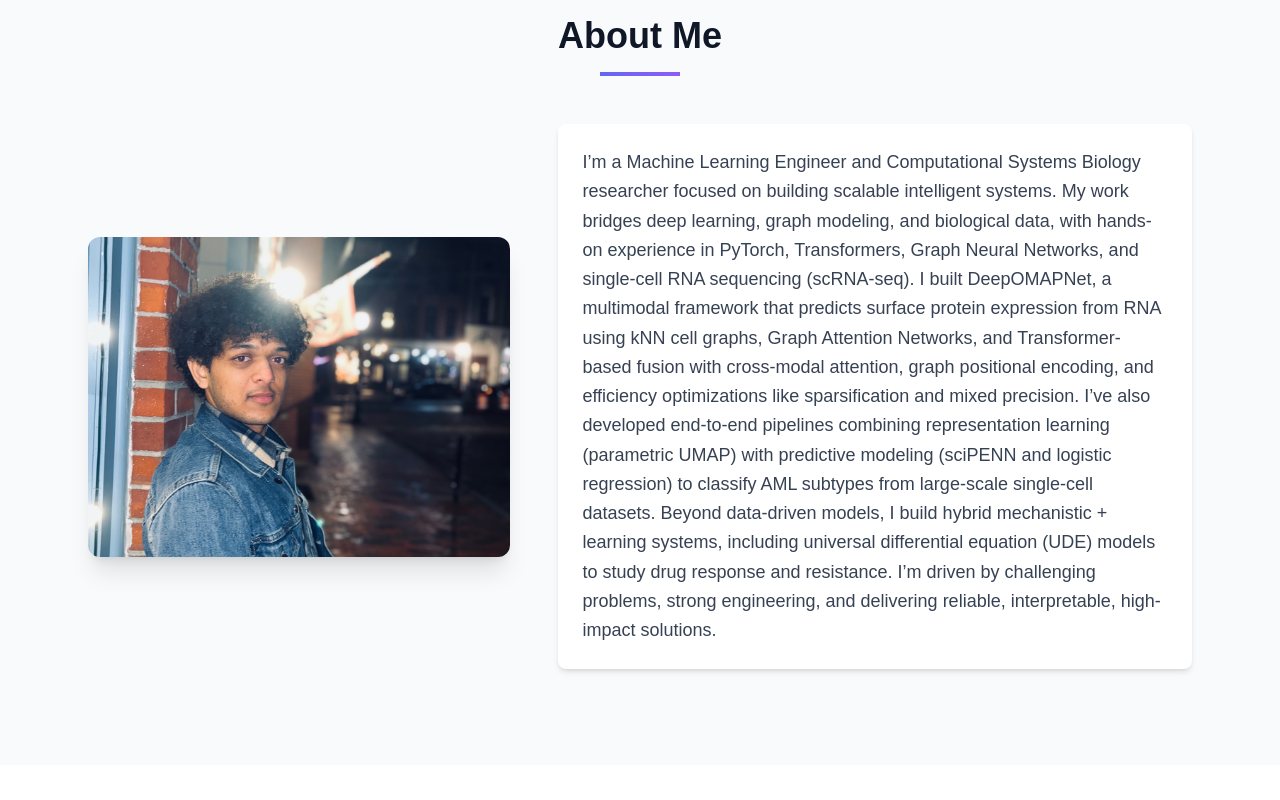
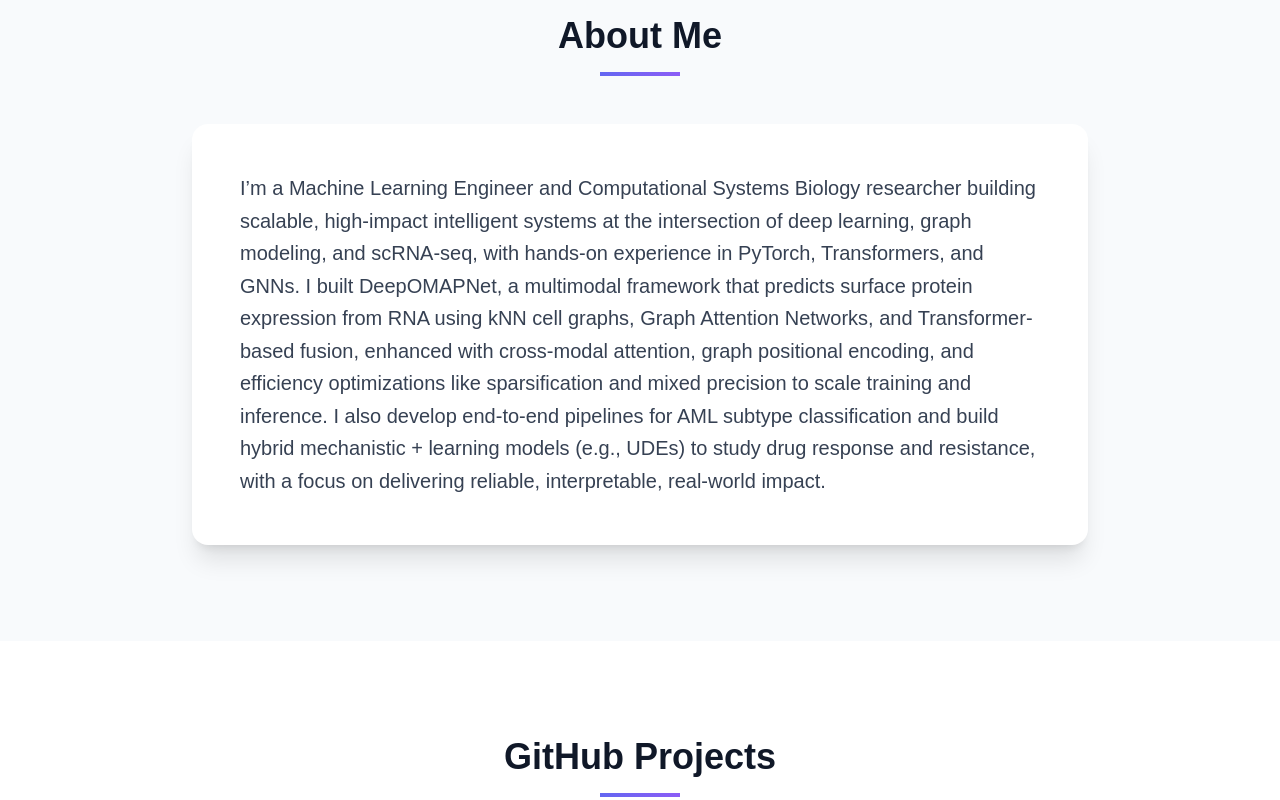
Before and after one commit to SreeSatyaGit/DeepOmap, a Next.js app: page /satya in a window 1280 px wide. Shown: the part 880-1680 px from the top of the page. Built offline with nearby package versions, Linux system fonts and the light colour scheme.

Commit message:
seo optimized

```diff
--- a/src/app/satya/layout.tsx
+++ b/src/app/satya/layout.tsx
@@ -1,9 +1,9 @@
 import type { Metadata, Viewport } from "next";
 
 export const metadata: Metadata = {
-  title: "Satya Nandivada ",
-  description: "Building deep learning systems that decode cellular complexity and transform single-cell data into actionable discoveries for precision medicine.",
-  keywords: "AI engineer, computational biology, deep learning, precision medicine, single-cell data, DeepOMAP, GAME LLC",
+  title: "Satya Nandivada | Machine Learning Engineer & Systems Biology Researcher",
+  description: "Machine Learning Engineer and researcher building high-impact intelligent systems at the intersection of Deep Learning, GNNs, scRNA-seq, and Computational Systems Biology. Expert in PyTorch and Transformers.",
+  keywords: "Machine Learning Engineer, ML Engineer, Satya Nandivada, Deep Learning, scRNA-seq, Computational Biology, GNN, PyTorch, Transformers, AI Research, Systems Biology Researcher, DeepOMAPNet",
   authors: [{ name: "Satya Nandivada" }],
   robots: "index, follow",
   icons: {
@@ -12,11 +12,17 @@ export const metadata: Metadata = {
     apple: "/logo/logoDeepOmap.png",
   },
   openGraph: {
-    title: "Satya Nandivada ",
-    description: "Building deep learning systems that decode cellular complexity and transform single-cell data into actionable discoveries for precision medicine",
+    title: "Satya Nandivada | Machine Learning Engineer & Systems Biology Researcher",
+    description: "Machine Learning Engineer and researcher building high-impact intelligent systems at the intersection of Deep Learning, GNNs, scRNA-seq, and Computational Systems Biology.",
     type: "website",
     locale: "en_US",
+    siteName: "Satya Nandivada Portfolio",
   },
+  twitter: {
+    card: "summary_large_image",
+    title: "Satya Nandivada | Machine Learning Engineer",
+    description: "Machine Learning Engineer specializing in scRNA-seq and Deep Learning systems.",
+  }
 };
 
 export const viewport: Viewport = {
--- a/src/app/satya/page.tsx
+++ b/src/app/satya/page.tsx
@@ -12,6 +12,27 @@ import ContactForm from "../../components/ContactForm";
 import { portfolioData } from "../../data/portfolio";
 
 export default function SatyaPage() {
+  const jsonLd = {
+    "@context": "https://schema.org",
+    "@type": "Person",
+    "name": "Satya Nandivada",
+    "jobTitle": "Machine Learning Engineer",
+    "description": "Machine Learning Engineer and researcher building high-impact intelligent systems at the intersection of Deep Learning, GNNs, and Computational Systems Biology.",
+    "url": "https://deepomap.com/satya",
+    "sameAs": [
+      portfolioData.contact.social.linkedin,
+      portfolioData.contact.social.github
+    ],
+    "knowsAbout": [
+      "Machine Learning",
+      "Deep Learning",
+      "Computational Systems Biology",
+      "scRNA-seq",
+      "PyTorch",
+      "Transformers",
+      "Graph Neural Networks"
+    ]
+  };
   const [isMenuOpen, setIsMenuOpen] = useState(false);
   const [activeSection, setActiveSection] = useState('');
 
@@ -51,6 +72,10 @@ export default function SatyaPage() {
 
   return (
     <div className="relative overflow-hidden">
+      <script
+        type="application/ld+json"
+        dangerouslySetInnerHTML={{ __html: JSON.stringify(jsonLd) }}
+      />
       {/* Header */}
       <header className="w-full bg-white text-[#0F172A] p-4 md:p-6 fixed top-0 z-50 shadow-sm backdrop-blur-sm bg-opacity-95 transition-all duration-300">
         <div className="max-w-7xl ml-4 md:ml-8 flex items-center justify-between">
@@ -160,27 +185,10 @@ export default function SatyaPage() {
               </div>
             </ScrollReveal>
 
-            <div className="flex flex-col md:flex-row items-center gap-12">
-              <ScrollReveal animation="slide-left" className="md:w-[40%]">
-                <div className="group">
-                  <div className="bg-white rounded-xl shadow-xl overflow-hidden transition-all duration-500 hover:shadow-2xl hover:scale-105">
-                    <div className="w-full h-80 relative overflow-hidden">
-                      <Image
-                        src={portfolioData.about.image}
-                        alt="About Me"
-                        fill
-                        className="object-cover object-center transition-transform duration-500 group-hover:scale-110"
-                        sizes="(max-width: 768px) 100vw, 40vw"
-                        priority
-                      />
-                    </div>
-                  </div>
-                </div>
-              </ScrollReveal>
-
-              <ScrollReveal animation="slide-right" className="md:w-[60%] space-y-6">
-                <div className="bg-white p-6 rounded-lg shadow-md transition-all duration-300 hover:shadow-lg hover:translate-y-[-2px]">
-                  <p className="text-gray-700 text-lg leading-relaxed">
+            <div className="max-w-4xl mx-auto">
+              <ScrollReveal animation="fade-up" className="space-y-6">
+                <div className="bg-white p-8 md:p-12 rounded-2xl shadow-xl transition-all duration-300 hover:shadow-2xl">
+                  <p className="text-gray-700 text-lg md:text-xl leading-relaxed whitespace-pre-line">
                     {portfolioData.about.bio}
                   </p>
                 </div>
--- /dev/null
+++ b/src/app/sitemap.ts
@@ -0,0 +1,18 @@
+import { MetadataRoute } from 'next';
+
+export default function sitemap(): MetadataRoute.Sitemap {
+    return [
+        {
+            url: 'https://deepomap.com',
+            lastModified: new Date(),
+            changeFrequency: 'monthly',
+            priority: 1,
+        },
+        {
+            url: 'https://deepomap.com/satya',
+            lastModified: new Date(),
+            changeFrequency: 'weekly',
+            priority: 0.8,
+        },
+    ];
+}
--- a/src/components/HeroGallery.tsx
+++ b/src/components/HeroGallery.tsx
@@ -5,14 +5,14 @@ import Image from 'next/image';
 
 const images = [
     {
-        src: '/images/gallery/Graduated.jpeg',
-        alt: 'Graduation Day',
-        caption: 'Celebrating Graduation Day'
+        src: '/images/gallery/ICSB_presentation.jpg',
+        alt: 'ICSB Presentation',
+        caption: 'Presenting research findings at IIT Bombay'
     },
     {
-        src: '/images/gallery/ICSB_presentation.jpg',
-        alt: 'ICSB Presentation',
-        caption: 'Presenting research findings at ICSB'
+        src: '/images/gallery/ICSB_me_and_kiran.jpg',
+        alt: 'ICSB Conference',
+        caption: 'Dr.Vanaja and Me at ISCB 2024'
     }
 ];
 
--- a/src/data/portfolio.ts
+++ b/src/data/portfolio.ts
@@ -89,8 +89,8 @@ export const portfolioData = {
   },
 
   about: {
-    bio: "I’m a Machine Learning Engineer and Computational Systems Biology researcher focused on building scalable intelligent systems. My work bridges deep learning, graph modeling, and biological data, with hands-on experience in PyTorch, Transformers, Graph Neural Networks, and single-cell RNA sequencing (scRNA-seq).\n\nI built DeepOMAPNet, a multimodal framework that predicts surface protein expression from RNA using kNN cell graphs, Graph Attention Networks, and Transformer-based fusion with cross-modal attention, graph positional encoding, and efficiency optimizations like sparsification and mixed precision. I’ve also developed end-to-end pipelines combining representation learning (parametric UMAP) with predictive modeling (sciPENN and logistic regression) to classify AML subtypes from large-scale single-cell datasets.\n\nBeyond data-driven models, I build hybrid mechanistic + learning systems, including universal differential equation (UDE) models to study drug response and resistance. I’m driven by challenging problems, strong engineering, and delivering reliable, interpretable, high-impact solutions.",
-    extendedBio: "I’m a Machine Learning Engineer and Computational Systems Biology researcher focused on building scalable intelligent systems. My work bridges deep learning, graph modeling, and biological data, with hands-on experience in PyTorch, Transformers, Graph Neural Networks, and single-cell RNA sequencing (scRNA-seq).\n\nI built DeepOMAPNet, a multimodal framework that predicts surface protein expression from RNA using kNN cell graphs, Graph Attention Networks, and Transformer-based fusion with cross-modal attention, graph positional encoding, and efficiency optimizations like sparsification and mixed precision. I’ve also developed end-to-end pipelines combining representation learning (parametric UMAP) with predictive modeling (sciPENN and logistic regression) to classify AML subtypes from large-scale single-cell datasets.\n\nBeyond data-driven models, I build hybrid mechanistic + learning systems, including universal differential equation (UDE) models to study drug response and resistance. I’m driven by challenging problems, strong engineering, and delivering reliable, interpretable, high-impact solutions.",
+    bio: "I’m a Machine Learning Engineer and Computational Systems Biology researcher building scalable, high-impact intelligent systems at the intersection of deep learning, graph modeling, and scRNA-seq, with hands-on experience in PyTorch, Transformers, and GNNs. I built DeepOMAPNet, a multimodal framework that predicts surface protein expression from RNA using kNN cell graphs, Graph Attention Networks, and Transformer-based fusion, enhanced with cross-modal attention, graph positional encoding, and efficiency optimizations like sparsification and mixed precision to scale training and inference. I also develop end-to-end pipelines for AML subtype classification and build hybrid mechanistic + learning models (e.g., UDEs) to study drug response and resistance, with a focus on delivering reliable, interpretable, real-world impact.",
+    extendedBio: "I’m a Machine Learning Engineer and Computational Systems Biology researcher building scalable, high-impact intelligent systems at the intersection of deep learning, graph modeling, and scRNA-seq, with hands-on experience in PyTorch, Transformers, and GNNs. I built DeepOMAPNet, a multimodal framework that predicts surface protein expression from RNA using kNN cell graphs, Graph Attention Networks, and Transformer-based fusion, enhanced with cross-modal attention, graph positional encoding, and efficiency optimizations like sparsification and mixed precision to scale training and inference. I also develop end-to-end pipelines for AML subtype classification and build hybrid mechanistic + learning models (e.g., UDEs) to study drug response and resistance, with a focus on delivering reliable, interpretable, real-world impact.",
     image: "/images/about/profile.jpg",
     highlights: [] as { label: string; value: string }[],
     location: "San Francisco, CA", // TODO: Update with your location
```
Also changed, not shown: public/robots.txt (added).
